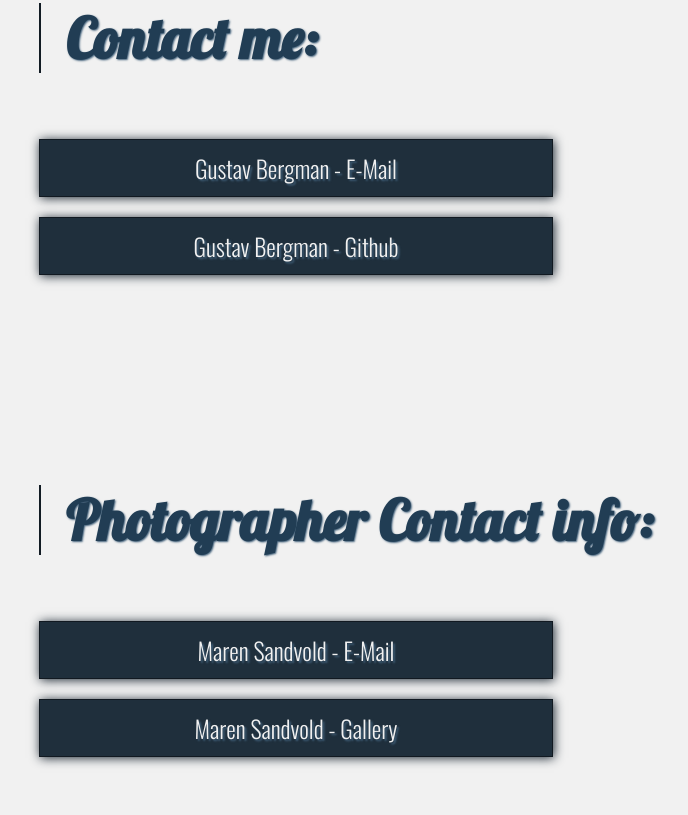
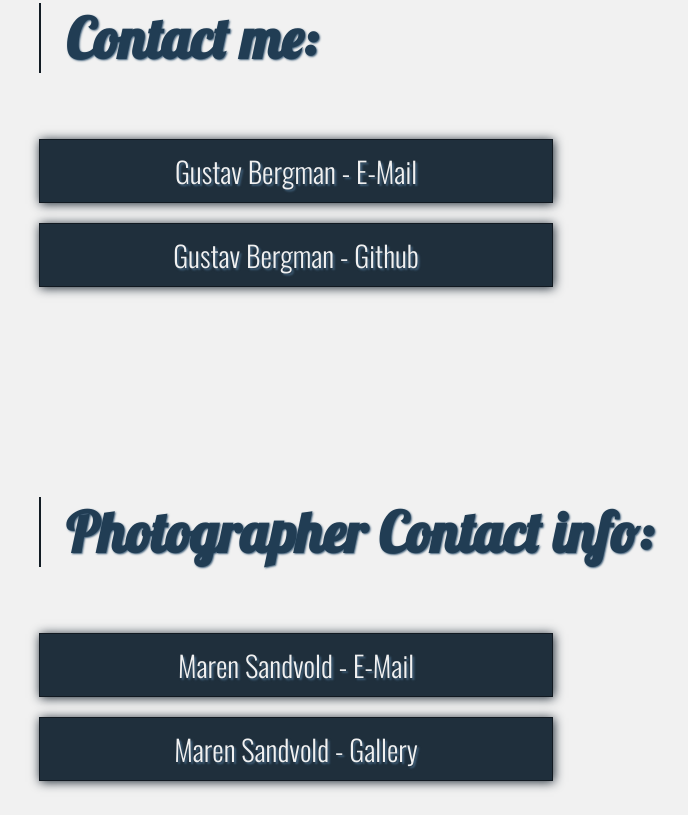
Before and after one commit to Aarux/portfolio, a plain HTML site: page index.html in a window 1280 px wide. Shown: the part 8325-9140 px from the top of the page, without its empty margins (89-777 px from the left). Drawn offline with nearby package versions, Linux system fonts and the light colour scheme.

Commit message:
Minor fixes nr: 9 999 999 999 999

```diff
--- a/css/mediaquery.css
+++ b/css/mediaquery.css
@@ -1,3 +1,9 @@
+/*--------------------------------------------------
+--- Media Queries! ------------------------------------
+----------------------------------------------------
+--------- For Font/Headline Size and Positioning! ---
+--------------------------------------------------*/
+
 /* Extra small devices (phones, 600px and down) */
 @media only screen and (max-width: 600px) {
     p{
@@ -206,6 +212,10 @@
         margin: 10px auto;
     }
 
+    .social-links h2{
+        font-size: 1.6rem;
+    }
+
       /*--------------------------------------
       -- Footer Copyright Font Size ----------
       ----------------------------------------
@@ -270,6 +280,10 @@
       }
       .social-links{
         margin: 10px 10%;
+    }
+
+    .social-links h2{
+        font-size: 1.7rem;
     }
 
       /*--------------------------------------
@@ -339,6 +353,10 @@
         margin: 10px 10%;
     }
 
+    .social-links h2{
+        font-size: 1.8rem;
+    }
+
       /*--------------------------------------
       -- Footer Copyright Font Size ----------
       ----------------------------------------
@@ -406,6 +424,10 @@
         margin: 10px 10%;
     }
 
+    .social-links h2{
+        font-size: 2rem;
+    }
+
       /*--------------------------------------
       -- Footer Copyright Font Size ----------
       ----------------------------------------
@@ -414,7 +436,6 @@
         font-size: 2rem;
       }
 }
-
 /* -------------------------------------
 -- End of Document ---------------------
 --------------------------------------*/
```
